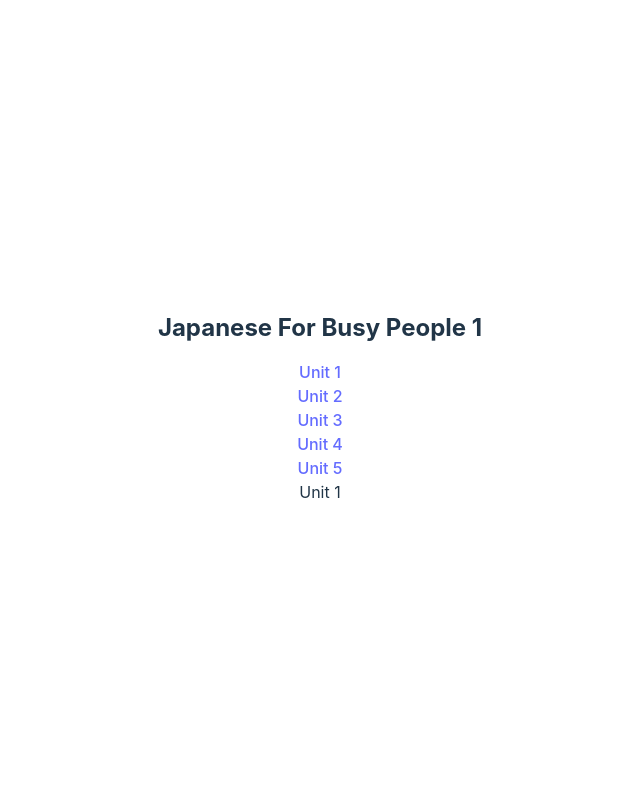
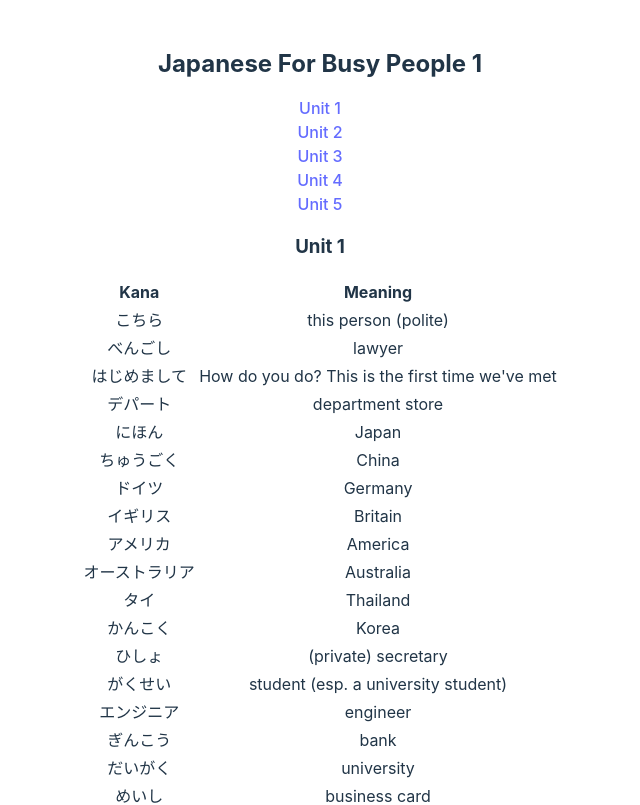
Before and after one commit to primaveraspring/osmanthus, a React (Vite) app: page /genki1/unit1 in a window 1280 px wide. Shown: the top 805 px of the page, without its empty margins (320-960 px from the left). Built offline with nearby package versions, Linux system fonts and the light colour scheme.

Commit message:
add table view

```diff
--- a/src/containers/Unit.tsx
+++ b/src/containers/Unit.tsx
@@ -1,11 +1,40 @@
 import { UnitType } from '../data/types/Units';
+import { VocabEntryType, VocabListType } from '../data/types/Vocab';
 
 type UnitProps = {
   unit: UnitType;
 };
 
+function renderVocabRows(vocabList: VocabListType) {
+  if (vocabList.length < 1) {
+    return null;
+  }
+
+  return vocabList.map((vocabEntry: VocabEntryType) => renderVocab(vocabEntry));
+}
+
+function renderVocab(vocab: VocabEntryType) {
+  return (
+    <tr>
+      <td>{vocab.kana}</td>
+      <td>{vocab.meaning}</td>
+    </tr>
+  );
+}
+
 function Unit({ unit }: UnitProps) {
-  return <div>{unit.name}</div>;
+  return (
+    <div>
+      <h3>{unit.name}</h3>
+      <table>
+        <tr>
+          <th>Kana</th>
+          <th>Meaning</th>
+        </tr>
+        {renderVocabRows(unit.vocab)}
+      </table>
+    </div>
+  );
 }
 
 export default Unit;
--- a/src/data/types/Units.tsx
+++ b/src/data/types/Units.tsx
@@ -1,2 +1,2 @@
-import { VocabType } from './Vocab';
-export type UnitType = { id: string; name: string; vocab: VocabType };
+import { VocabListType } from './Vocab';
+export type UnitType = { id: string; name: string; vocab: VocabListType };
--- a/src/data/types/Vocab.tsx
+++ b/src/data/types/Vocab.tsx
@@ -1 +1,2 @@
-export type VocabType = Array<{ kana: string; meaning: string }>;
+export type VocabEntryType = { kana: string; meaning: string };
+export type VocabListType = Array<VocabEntryType>;
```
